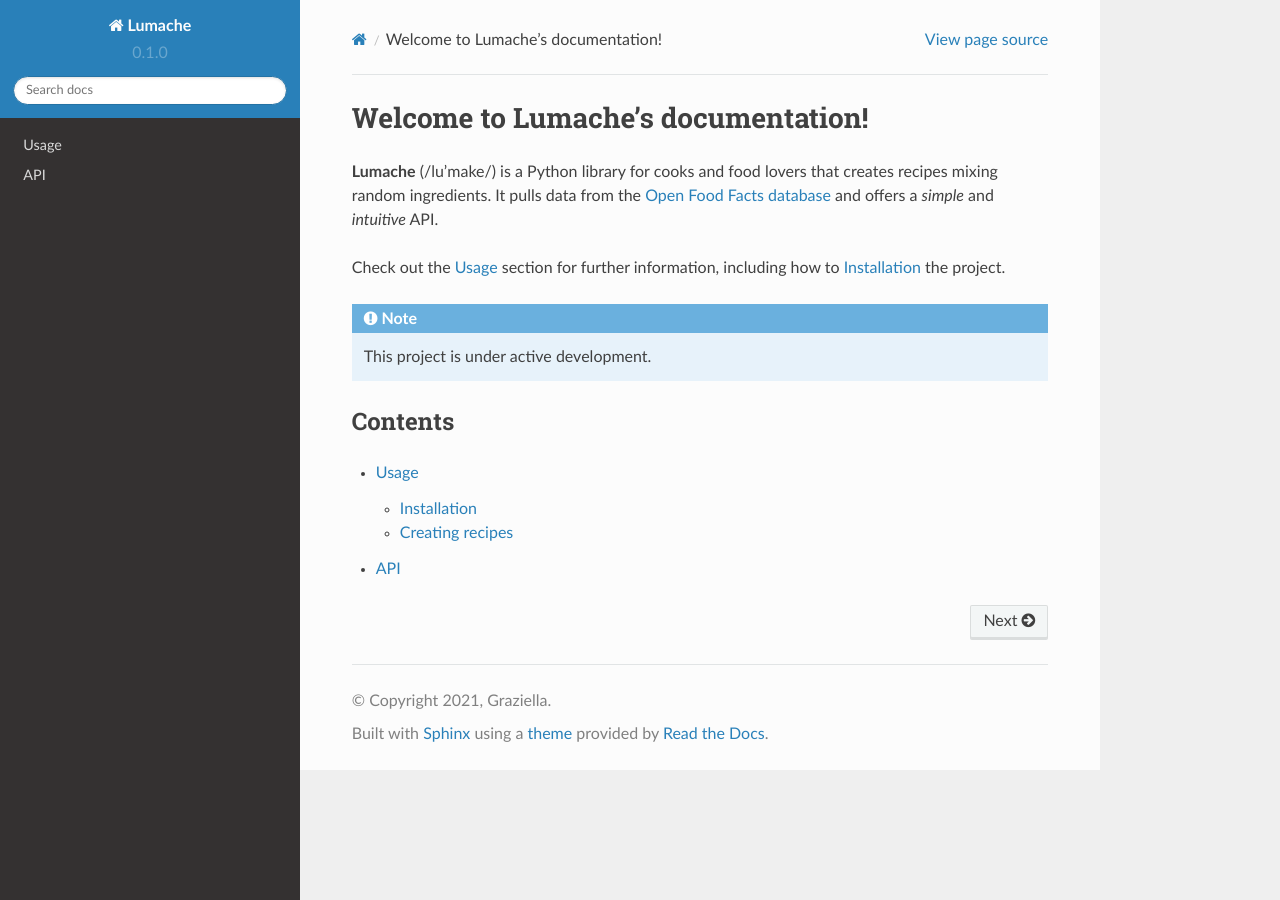
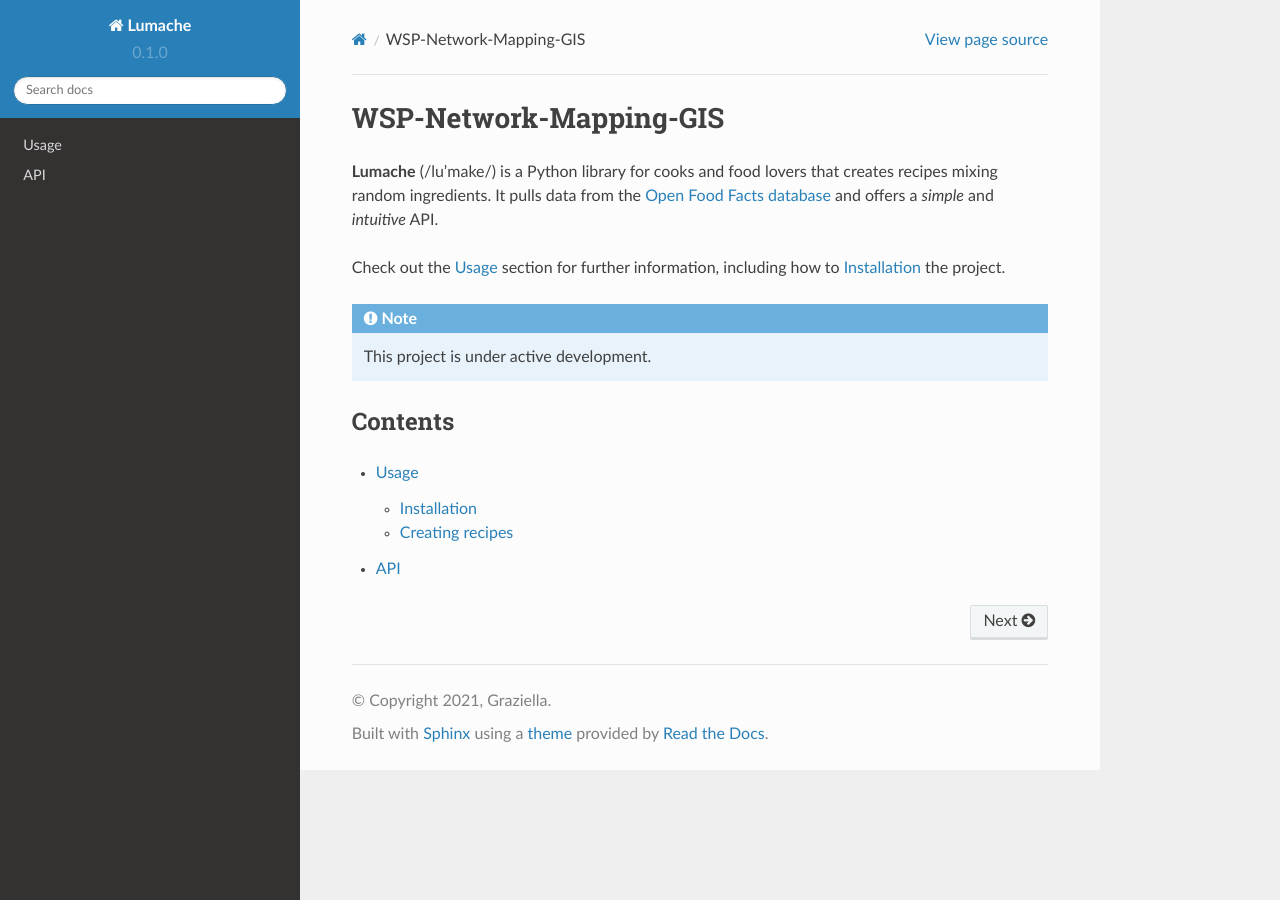
Before and after one commit to geoffreykirui/WSP-Network-Mapping-GIS, a Sphinx documentation site: the page built from docs/source/index.rst, in a window 1280 px wide. Built offline with Sphinx 7.4.7 and the Read the Docs theme 2.0.0, drawn with Linux system fonts in a browser that asks for light colours.

Commit message:
Update index.rst

```diff
--- a/docs/source/index.rst
+++ b/docs/source/index.rst
@@ -1,4 +1,4 @@
-Welcome to Lumache's documentation!
+WSP-Network-Mapping-GIS
 ===================================
 
 **Lumache** (/lu'make/) is a Python library for cooks and food lovers
```
